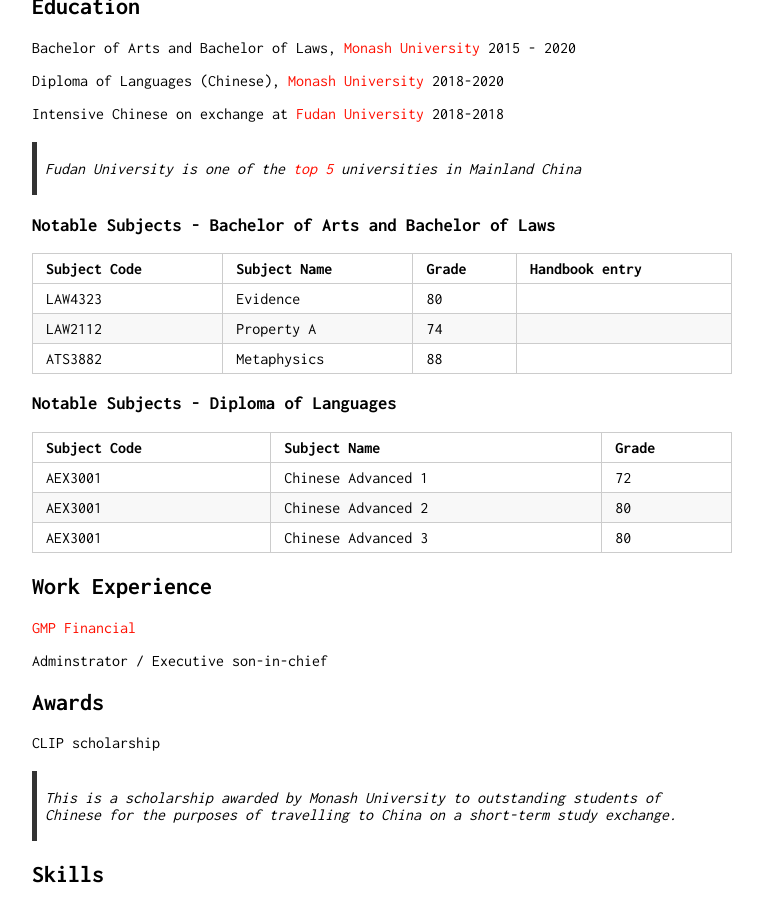
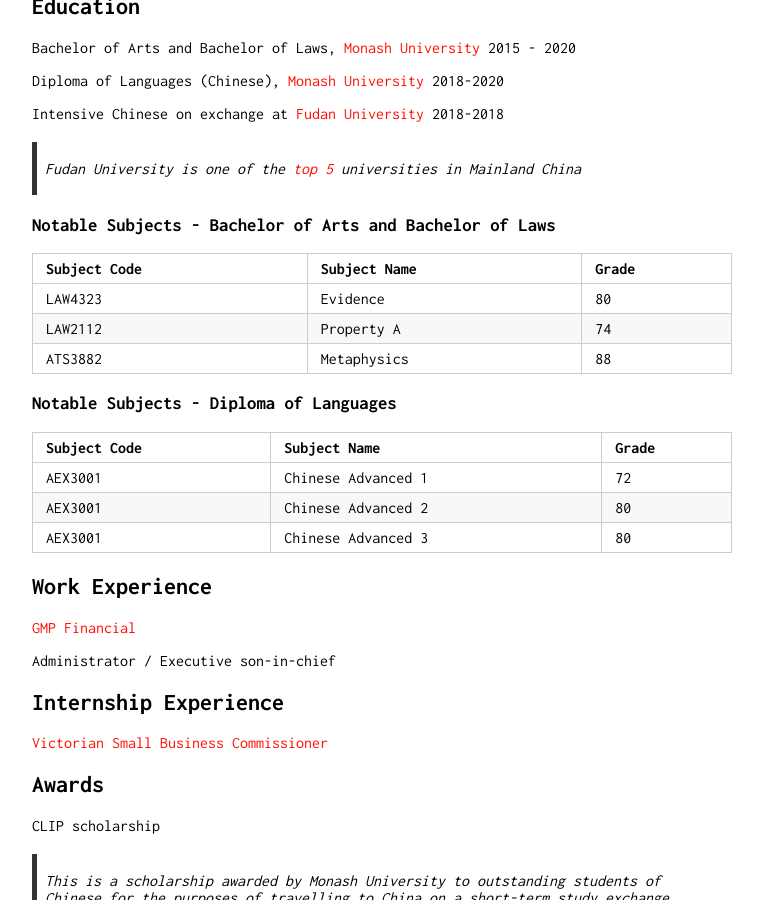
Before and after one commit to Wigdo/cv, a Jekyll site: the page built from index.md, in a window 1280 px wide and 900 px high, scrolled down 304 px. Shown: the whole window, without its empty margins (258-1021 px from the left). Built offline with Jekyll 4.4.1, drawn with Linux system fonts in a browser that asks for light colours; our own code applies the rules of GitHub Pages for plain Markdown files.

Commit message:
Update index.md

```diff
--- a/index.md
+++ b/index.md
@@ -25,8 +25,8 @@ Intensive Chinese on exchange at [Fudan University](https://en.wikipedia.org/wik
 
 ### Notable Subjects - Bachelor of Arts and Bachelor of Laws
 
-Subject Code | Subject Name | Grade | Handbook entry
------|-------|--------|-----
+Subject Code | Subject Name | Grade
+-----|-------|--------
 LAW4323 | Evidence | 80
 LAW2112 | Property A | 74
 ATS3882 |Metaphysics | 88
@@ -44,7 +44,12 @@ AEX3001 | Chinese Advanced 3  | 80
 
 [GMP Financial](https://gmpfinancial.com.au/)
 
-Adminstrator / Executive son-in-chief
+Administrator / Executive son-in-chief
+
+## Internship Experience
+
+[Victorian Small Business Commissioner](https://www.vsbc.vic.gov.au/)
+
 
 
 ## Awards
```
